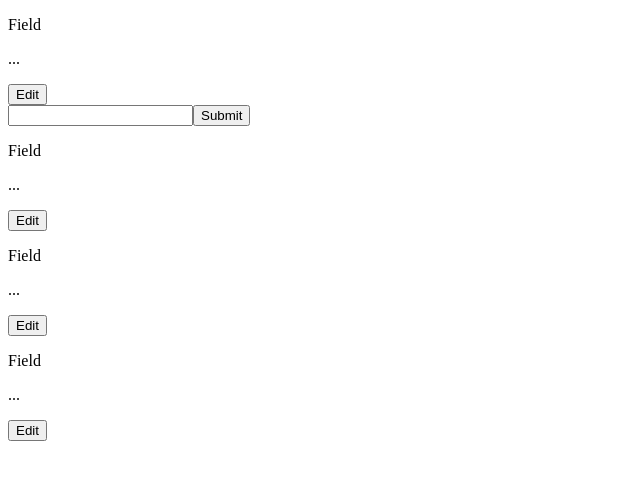
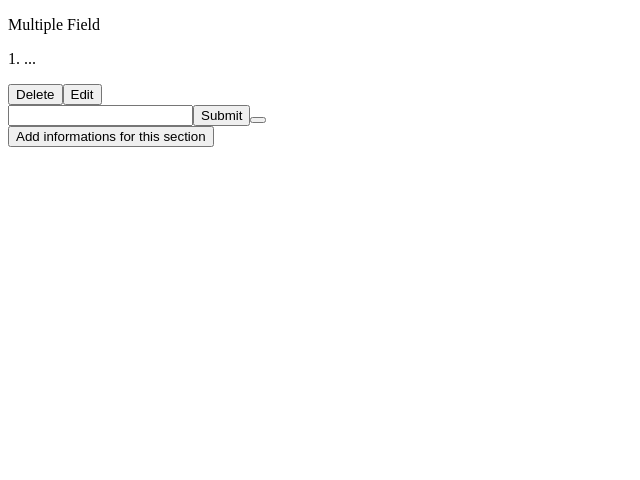
Before and after one commit to AlexandruIoan20/CV-Application-Project-, a React (Create React App) app in the folder cv-app/: page / in a window 1280 px wide. Both pictures are taken after a click on the button "Edit". Shown: the top 480 px of the page, without its empty margins (0-640 px from the left). Built offline with nearby package versions, Linux system fonts and the light colour scheme.

Commit message:
Need to do an editor as a separate component

```diff
--- a/cv-app/src/App.jsx
+++ b/cv-app/src/App.jsx
@@ -1,5 +1,6 @@
 import React, { Component } from 'react';
 import InfoField from './components/infoField.jsx';
+import { InfoFiledMultiple } from './components/infoField.jsx';
 
 
 
@@ -11,10 +12,7 @@ export default class App extends Component {
   render () {
     return (
       <section className='container'>
-        <InfoField/>
-        <InfoField/>
-        <InfoField/>
-        <InfoField/>
+        <InfoFiledMultiple />
       </section>
     )
   }
--- /dev/null
+++ b/cv-app/src/components/Overview.jsx
@@ -0,0 +1,40 @@
+import React, { Component } from "react";
+import Form from "./form.jsx";
+
+export class Overview extends Component {
+    constructor (props) {
+        super(props);
+
+        this.state = {
+            informations: this.props.informations,
+        }
+    }
+
+    render () {
+        const { informations, onDelete, onEditInfo, onAddInfo, onShowEdit } = this.props;
+        console.log(informations);
+        return (
+            <section>
+                { informations.map(info =>
+                    <article key = {info.id} >
+                    <p> <span> {info.id}. </span> { info.text }</p>
+                    <button onClick={ () => onDelete (info.id) }>Delete</button>
+                    <button onClick={ () => onShowEdit(info)}>Edit</button>
+
+                    {
+                        info.showEdit && (
+                            <Form clForm = 'info-field-form'
+                                clInput = 'info-field-input'
+                                clButton = 'info-field-button'
+                                onAddInfo =  { onAddInfo }
+                                onEditInfo =  { onEditInfo }  />
+                        )
+                    }
+
+{/*                     <button onClick={ () => onEdit(info, document.getElementById("info-field-input"))}>Edit</button> */}
+                    </article>
+                )}
+            </section>
+        )
+    }
+}
--- a/cv-app/src/components/form.jsx
+++ b/cv-app/src/components/form.jsx
@@ -6,14 +6,18 @@ export default class Form extends Component {
     }
 
     render () {
-        const { onEditInfo, clForm, clInput, clButton } = this.props;
+        const { onEditInfo, clForm, clInput, clButton, onAddInfo } = this.props;
         return(
             <form className= { clForm }>
                 <input type="text" className= { clInput } id = { clInput } />
                 <button
-                    onClick = { () =>  onEditInfo(document.getElementById('info-field-input').value) }
+                    onClick = { () =>  onAddInfo(document.getElementById('info-field-input').value) }
                     type="reset"
                     className={ clButton }> Submit </button>
+
+                <button
+                    type="reset"
+                    className= {clButton} ></button>
             </form>
         )
     }
--- a/cv-app/src/components/infoField.jsx
+++ b/cv-app/src/components/infoField.jsx
@@ -1,6 +1,7 @@
 import React, { Component } from "react";
 import NameBar from "./nameBar.jsx";
 import Form from "./form.jsx";
+import { Overview } from "./Overview.jsx";
 
 export default class InfoField extends Component {
     constructor (props) {
@@ -12,9 +13,9 @@ export default class InfoField extends Component {
         }
     }
 
-    editInfoHandler = (text) => {
+    addInfoHandler = (text) => {
         this.setState( {
-            info: <p> { text }</p>,
+            info: text,
             showEdit: false,
         })
     }
@@ -35,8 +36,88 @@ export default class InfoField extends Component {
                 {this.state.showEdit && <Form clForm = 'info-field-form'
                     clInput = 'info-field-input'
                     clButton = 'info-field-button'
+                    onAddInfo =  { this.addInfoHandler }
                     onEditInfo =  { this.editInfoHandler } /> }
             </section>
         )
     }
 }
+
+export class InfoFiledMultiple extends Component {
+    constructor(props) {
+        super(props);
+
+        this.state = {
+            mainShowEdit: false,
+            informations: [
+                { id: 1, text: '...', showEdit: false } ,
+            ]
+        }
+    }
+
+    showEditHandler = (info) => {
+        const informations = [...this.state.informations];
+        const index = informations.indexOf(info);
+
+        informations[index].showEdit = true;
+        this.setState( {
+            ...this.state, informations
+        });
+    }
+
+    showMainEditHandler = () => {
+        const mainShowEdit = !this.state.mainShowEdit;
+
+        this.setState ( {
+            ...this.state, mainShowEdit
+        })
+    }
+
+    addMainInfoHandler = () => {
+        const informations = this.state.informations;
+        const input = document.getElementById("info-field-input").value;
+
+        informations.push( {id: informations.length + 1, text: input, showEdit: false});
+        this.setState( { ...this.state, informations});
+    }
+
+    handleDelete = (counterID) => {
+        const infoFilter = this.state.informations.filter(info => info.id !== counterID);
+
+        const informations = infoFilter.map(info => {
+            info.id = infoFilter.indexOf(info) + 1;
+            return info;
+        })
+
+        this.setState( {...this.state, informations});
+    }
+
+    handleEdit = (info, text) => {
+        const informations = [...this.state.informations];
+        const index = informations.indexOf(info);
+
+        informations[index].text = text;
+        this.setState( {...this.state, informations});
+    }
+
+    render() {
+        const { informations, mainShowEdit } = this.state;
+        return (
+            <div>
+                <NameBar name = "Multiple Field" />
+                <Overview informations = { informations }
+                    onDelete = { this.handleDelete }
+                    onShowEdit = { this.showEditHandler }
+                    onEditInfo = { this.handleEdit }
+                     />
+
+                <button onClick={this.showMainEditHandler}>Add informations for this section</button>
+                {mainShowEdit && <Form clForm = 'info-field-form'
+                    clInput = 'info-field-input'
+                    clButton = 'info-field-button'
+                    onAddInfo =  { this.addMainInfoHandler }
+                    onEditInfo =  { this.handleDelete } /> }
+            </div>
+        )
+    }
+}
```
